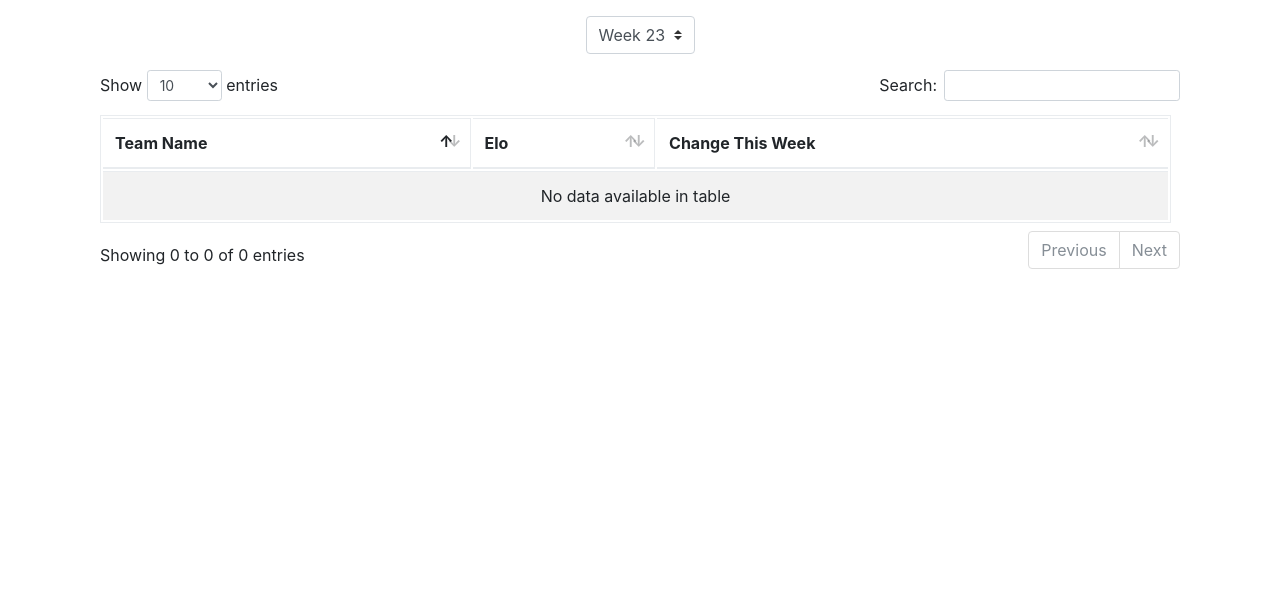
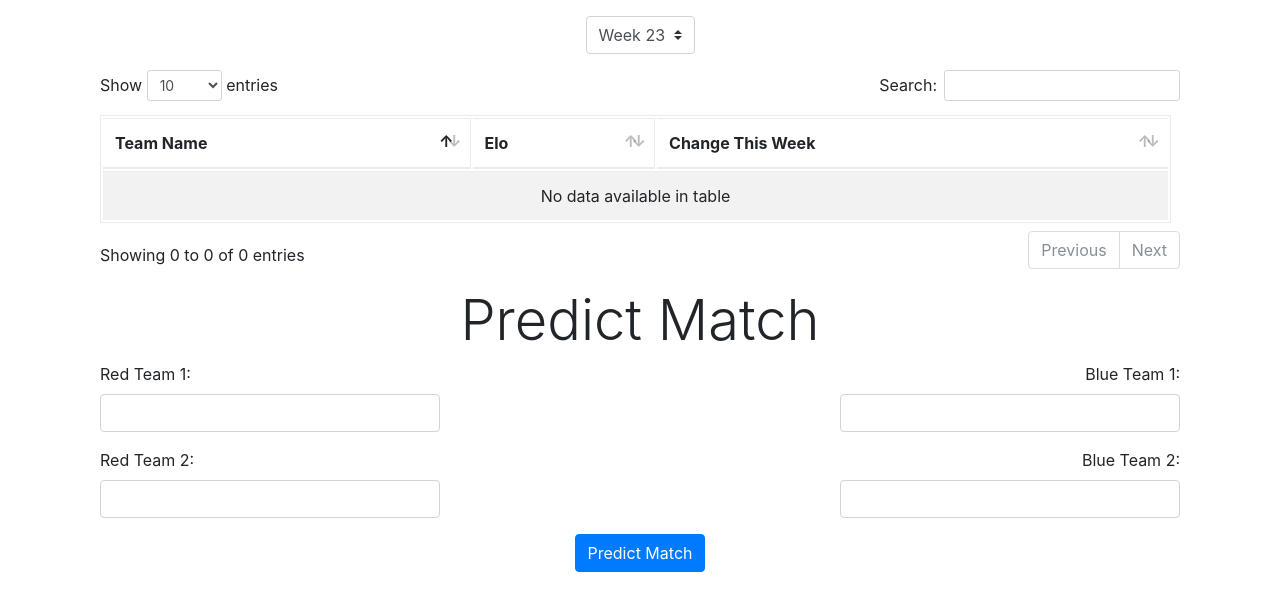
Before and after one commit to ktrieu/VexRankings, a Django app: page / in a window 1280 px wide. Shown: the top 611 px of the page. Run offline with Django 3.2, Linux system fonts and the light colour scheme; data that the repository does not hold is empty; some libraries are stand-ins or nearby versions.

Commit message:
Layout eleemts needed for match prediction

```diff
--- a/VexRankings/app/templates/app/rankings.html
+++ b/VexRankings/app/templates/app/rankings.html
@@ -32,6 +32,38 @@
                 </tr>
             </thead>
         </table>
+        <div class="container pt-3 pb-3">
+            <h1 class="display-4 text-center">Predict Match</h1>
+            <div class="row">
+                <div class="col">
+                    <div class="form-group">
+                        <label for="red-team-1">Red Team 1:</label>
+                        <input class="form-control" id="red-team-1" />
+                    </div>
+                    <div class="form-group">
+                        <label for="red-team-2">Red Team 2:</label>
+                        <input class="form-control" id="red-team-2" />
+                    </div>
+                </div>
+                <!--Empty column here to keep some space in between the other two-->
+                <div class="col">
+
+                </div>
+                <div class="col">
+                    <div class="form-group">
+                        <label class="float-right" for="blue-team-1">Blue Team 1:</label>
+                        <input class="form-control" id="blue-team-1" />
+                    </div>
+                    <div class="form-group">
+                        <label class="float-right" for="blue-team-2">Blue Team 2:</label>
+                        <input class="form-control" id="blue-team-2" />
+                    </div>
+                </div>
+            </div>
+            <div class="text-center">
+                <button class="btn btn-primary" id="predict-btn">Predict Match</button>
+            </div>
+        </div>
     </div>
 </body>
 </html>
```
